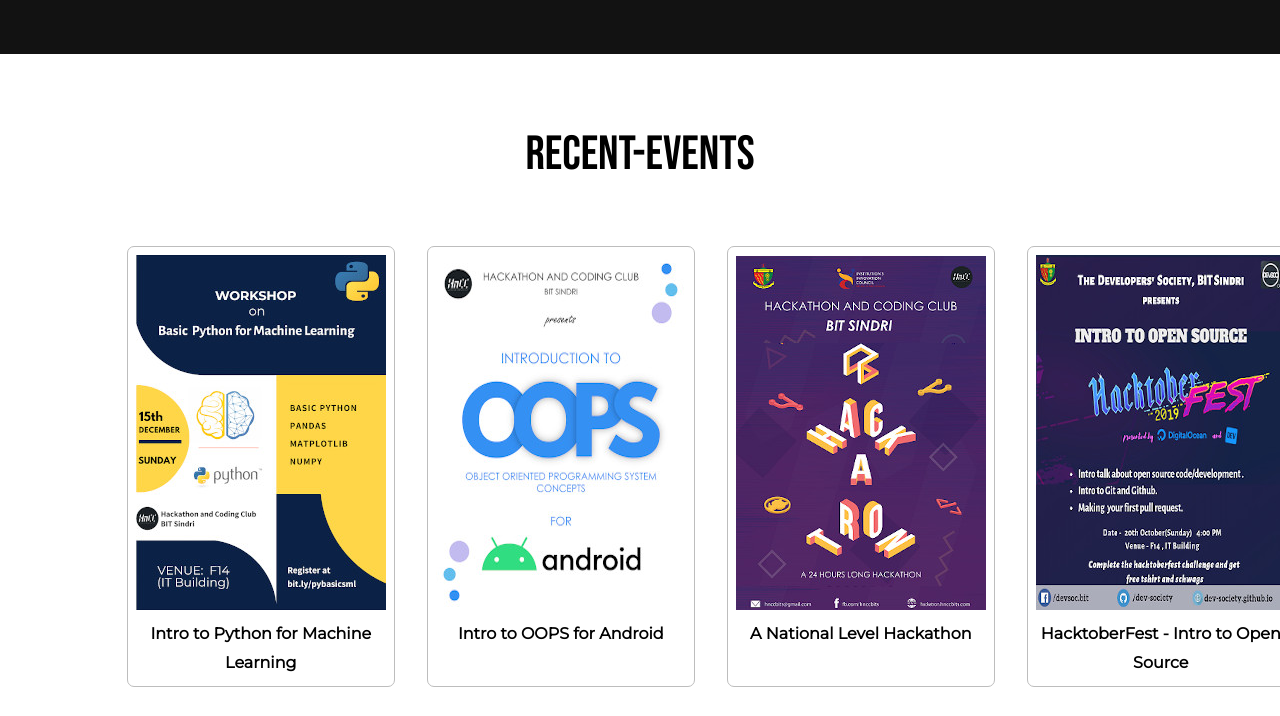
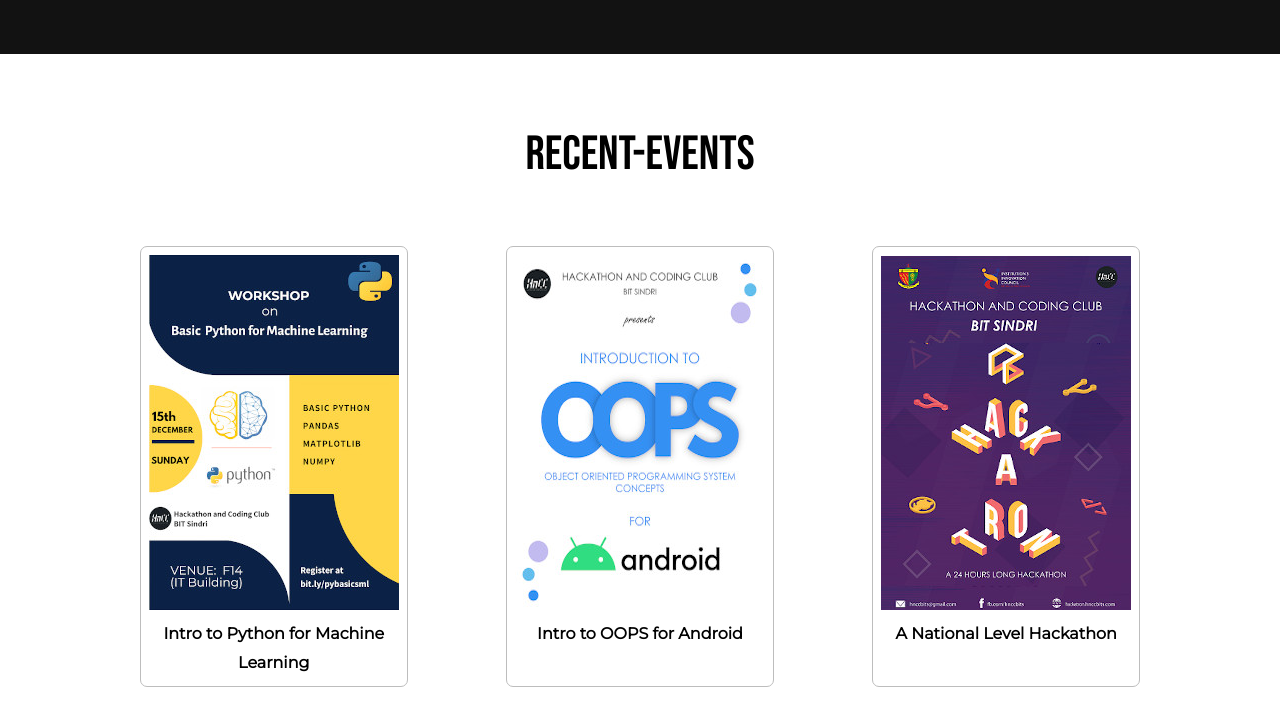
Before and after one commit to shaileshaanand/hncc-my-take, a plain HTML site: page index.html in a window 1280 px wide. Shown: the part 2136-2852 px from the top of the page. Drawn offline with Linux system fonts and the light colour scheme.

Commit message:
improve responsiveness inn recent events section

```diff
--- a/css/style.css
+++ b/css/style.css
@@ -316,9 +316,10 @@ body {
     font-size: 1.5rem;
     line-height: 1.5;
 }
-
+#recent-events .cards {
+    flex-wrap: wrap;
+}
 #recent-events .recent-card {
-    flex: 1;
     text-align: center;
     justify-self: center;
     margin: 1rem;
@@ -326,6 +327,10 @@ body {
     border-radius: 7px;
     transition: box-shadow 0.4s ease-in;
     padding: 0.5rem;
+    width: max-content;
+}
+#recent-events .container {
+    max-width: 1300px;
 }
 
 #recent-events .recent-card img {
@@ -335,6 +340,8 @@ body {
 
 #recent-events .recent-card h4 {
     padding: 0rem 0.2rem;
+    display: block;
+    max-width: 250px;
 }
 
 #recent-events .recent-card:hover {
```
